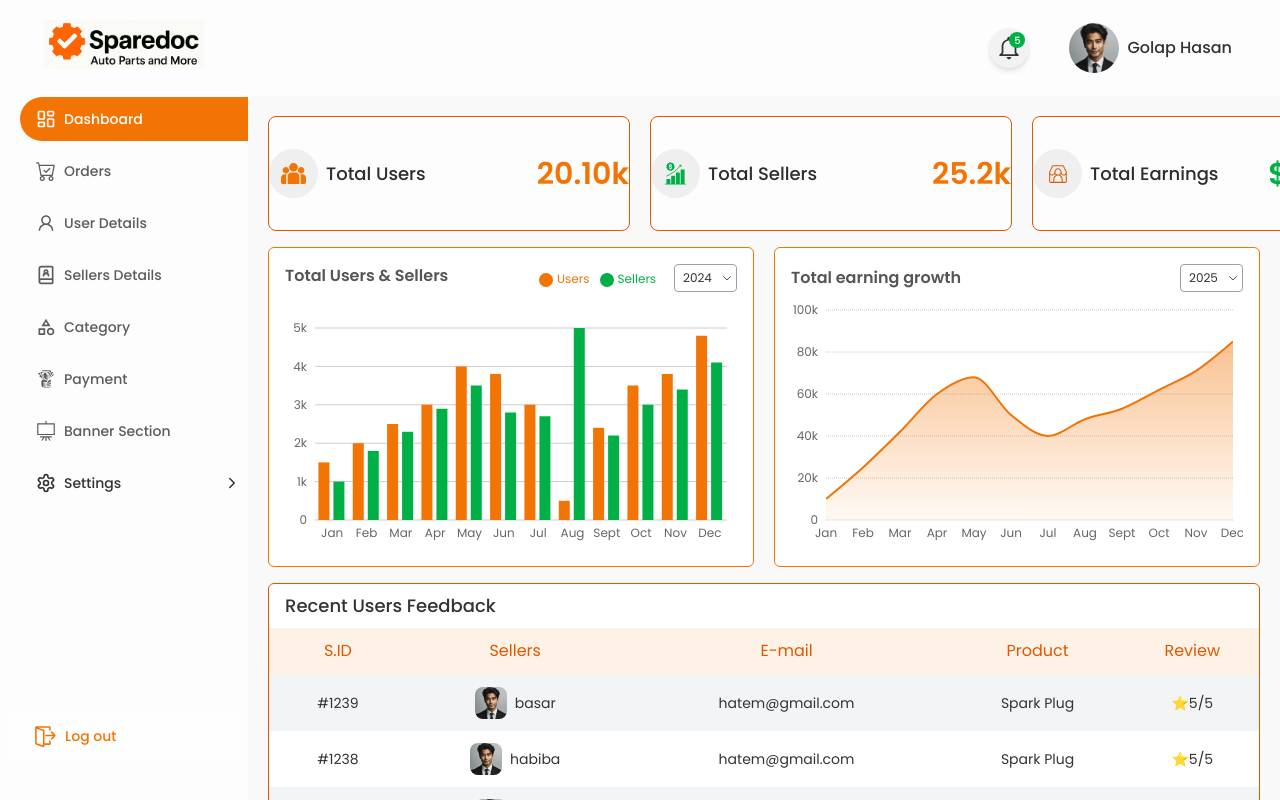
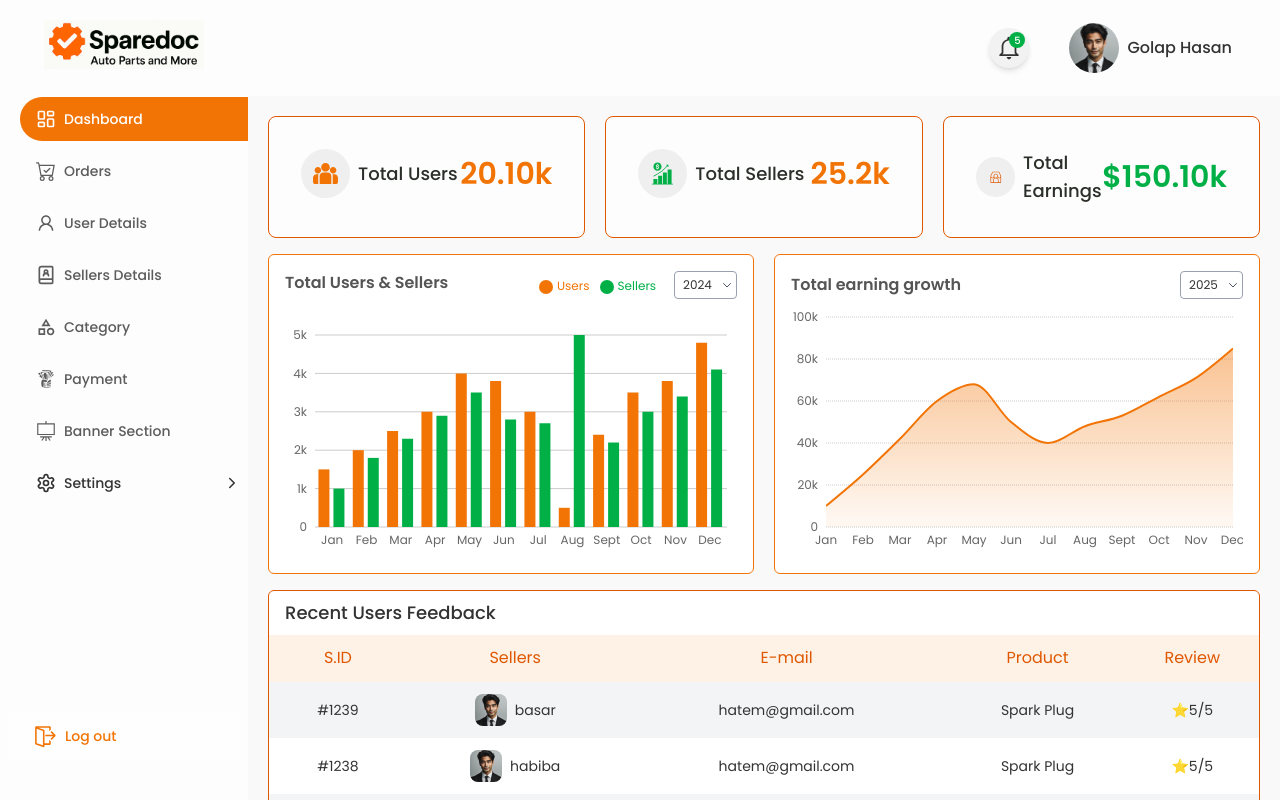
Before and after one commit to nurulla-hasan/sparedoc-dashboard, a Next.js app: page / in a window 1280 px wide. Built offline with nearby package versions, Linux system fonts and the light colour scheme.

Commit message:
dashboard card fix width removed

```diff
--- a/src/app/page.jsx
+++ b/src/app/page.jsx
@@ -23,7 +23,7 @@ export default function Home() {
                 transition={{ duration: 0.4, delay: idx * 0.1 }}
                 className="flex flex-col justify-between items-center bg-[#FDFDFD] rounded-lg  w-full border border-button"
               >
-                <div className="flex justify-between items-center py-8 w-[360px]">
+                <div className="flex justify-between items-center p-8 w-full">
 
                   <div className="flex items-center gap-2">
                     <div className="bg-[#EFEFEF] p-3 rounded-full">
```
